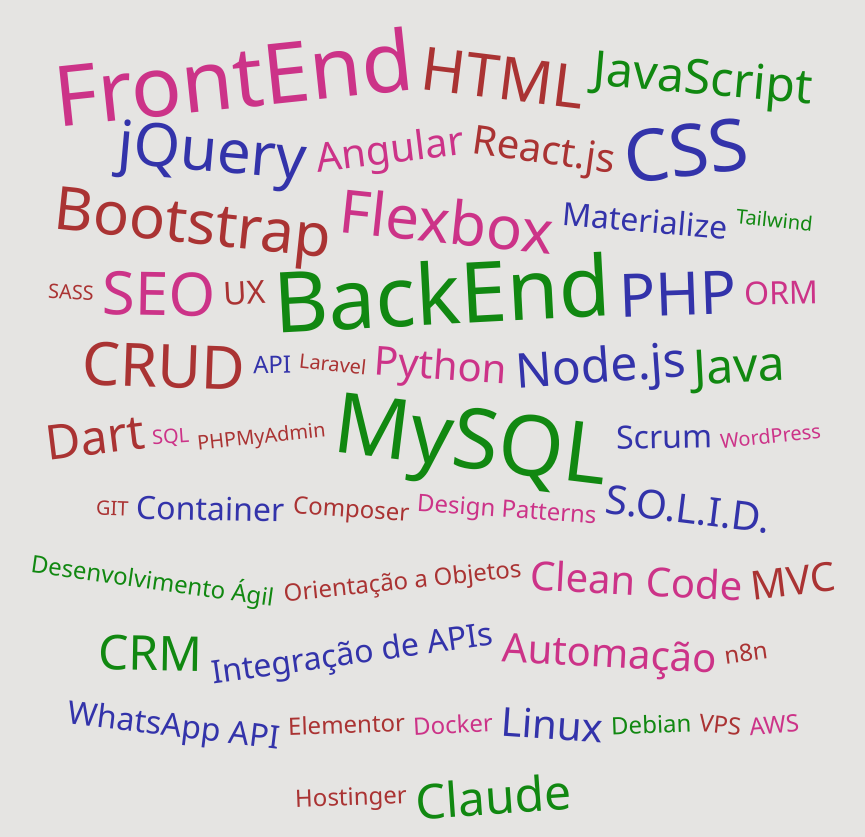
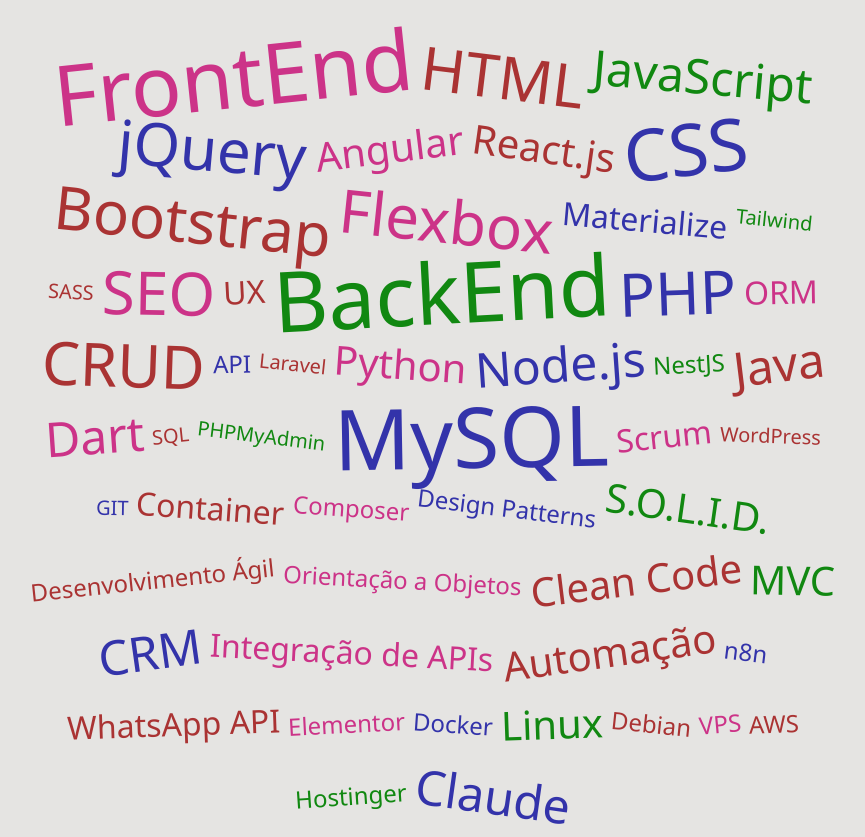
Before and after one commit to josearnaldolopes/portfolio, a PHP site: page / in a window 1280 px wide. Shown: the part 5235-6072 px from the top of the page, without its empty margins (207-1072 px from the left). Run offline with PHP 8.4, Linux system fonts and the light colour scheme; some libraries are stand-ins or nearby versions.

Commit message:
Adiciona NestJS a nuvem de palavras

```diff
--- a/index.php
+++ b/index.php
@@ -333,6 +333,7 @@ $versao = filemtime(__DIR__ . '/css/styles.css') . filemtime(__DIR__ . '/js/scri
                                                     <li><a href="javascript:void(0)" data-weight="3">Laravel</a></li>
                           <li><a href="javascript:void(0)" data-weight="6">Python</a></li>
                           <li><a href="javascript:void(0)" data-weight="7">Node.js</a></li>
+                          <li><a href="javascript:void(0)" data-weight="4">NestJS</a></li>
                           <li><a href="javascript:void(0)" data-weight="7">Java</a></li>
                           <li><a href="javascript:void(0)" data-weight="7">Dart</a></li>
                           <li><a href="javascript:void(0)" data-weight="3">SQL</a></li>
```
